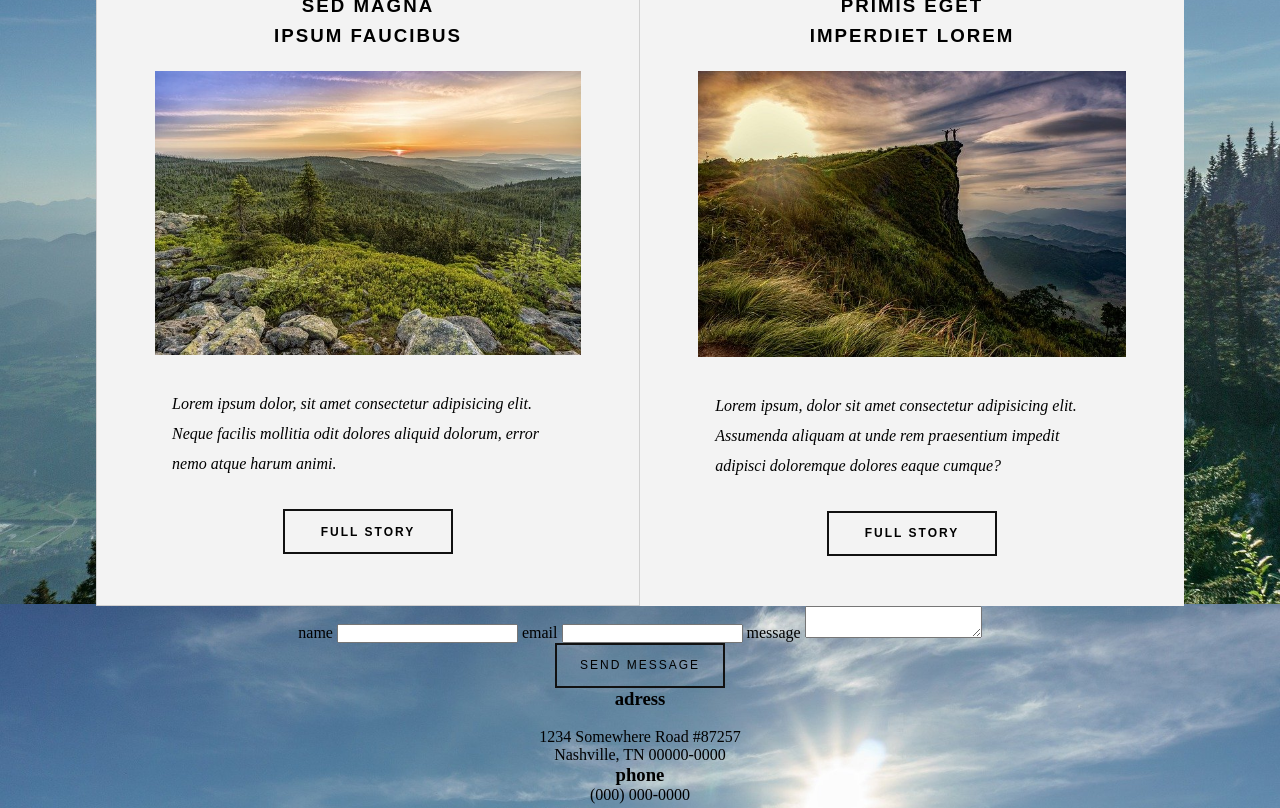
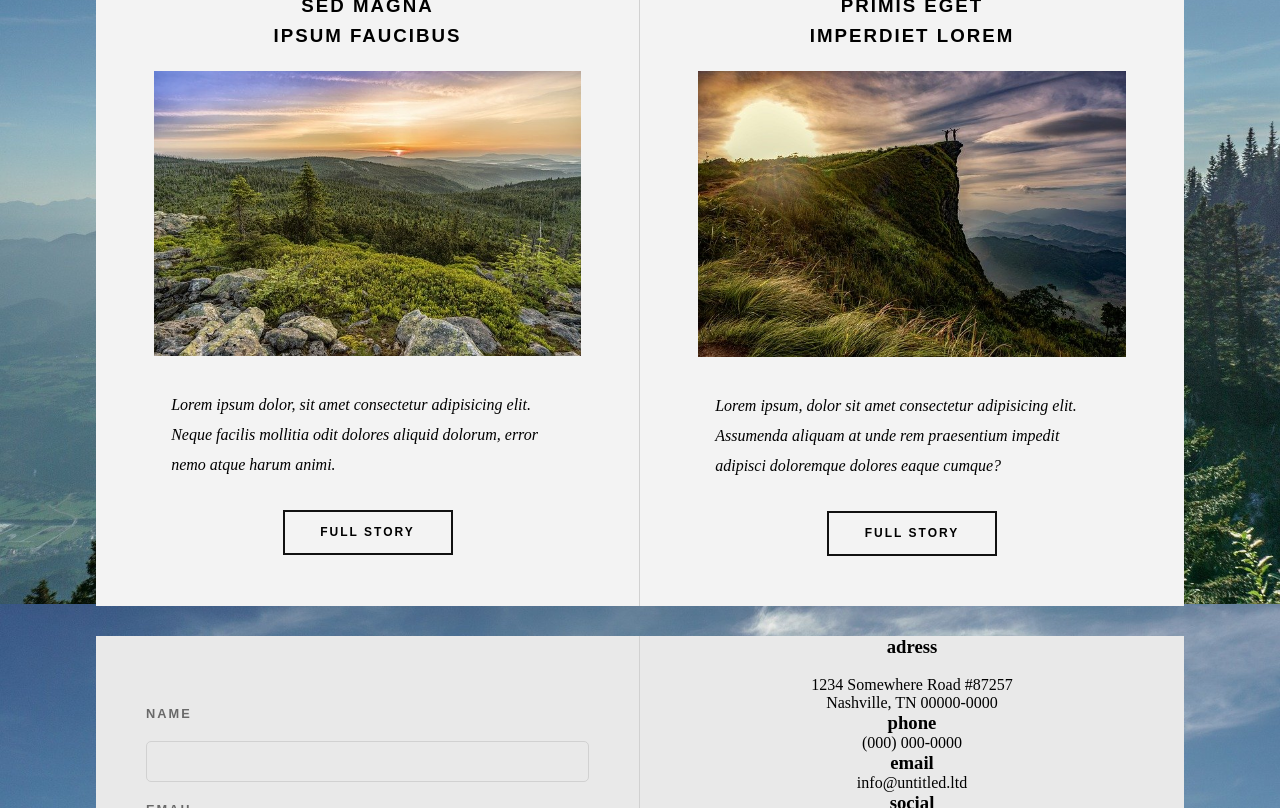
Before and after one commit to Roriks22/La-montagne, a plain HTML site: page index.html in a window 1280 px wide. Shown: the part 2070-2878 px from the top of the page. Drawn offline with Linux system fonts and the light colour scheme.

Commit message:
footer-left

```diff
--- a/assets/styles/layouts/_footer.scss
+++ b/assets/styles/layouts/_footer.scss
@@ -0,0 +1,60 @@
+footer {
+    width: 85%;
+    max-height: 600px;
+    background: $grey2;
+    margin: 30px auto;
+    display: grid;
+    grid-template-columns: 50% 50%;
+    grid-template-rows: 1fr 1fr 1fr 1fr;
+    grid-area:
+    "i1 ad"
+    "i2 ph"
+    "mes ema"
+    "btn soc";
+    form {
+        display: grid;
+        padding: 50px;
+        border-right: 1px solid $grey1;
+
+        label {
+            font-family: Merriweather-light, sans-serif;
+            @include title;
+            font-size: 0.8rem;
+            color: $grey3;
+            text-align: left;
+            padding: 20px 0;
+            font-weight: 900;
+        }
+        input[type="text"] #name {
+            grid-area: i1;
+        }
+        input[type="text"] {
+            padding: 12px;
+            border: 1px solid $grey1;
+            border-radius: 5px;
+            background: transparent;
+        }
+        input[type="text"] #email {
+            grid-area: i2;
+        }
+        textarea #message {
+            grid-area: mes;
+        }
+        textarea {
+            height: 180px;
+            border: 1px solid $grey1;
+            border-radius: 5px;
+            background: transparent;
+            resize: none;
+        }
+        input[type="submit"] {
+            grid-area: btn;
+            margin: 40px 0;
+        }
+        .submit-container {
+            text-align: left;
+        }
+    }
+
+
+}
--- a/assets/styles/layouts/_main.scss
+++ b/assets/styles/layouts/_main.scss
@@ -63,7 +63,8 @@
     .left-part {
         width: 50%;
         margin: 0 auto;
-        border: 1px solid $grey1;
+        border-top: 1px solid $grey1;
+        border-right: 1px solid $grey1;
         padding: 70px 20px 0 20px;
         span {
             font-size: 0.9rem;
```
Also changed, not shown: assets/styles/index.css, 1 other file.
